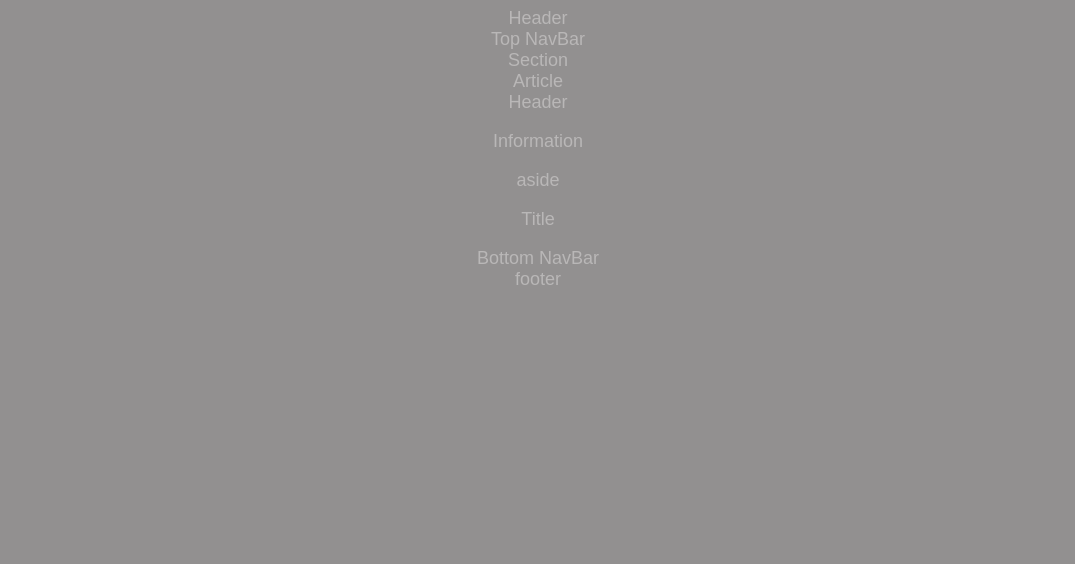
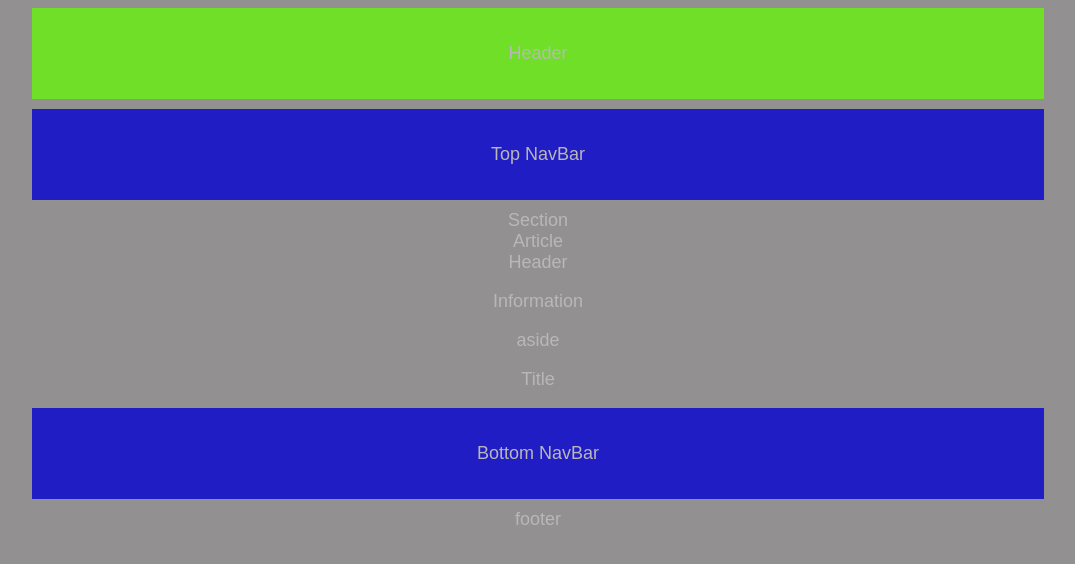
Before and after one commit to JennMartinez/Wireframe, a plain HTML site: page index.html in a window 1280 px wide. Shown: the whole page, without its empty margins (102-1177 px from the left). Drawn offline with Linux system fonts and the light colour scheme.

Commit message:
header and nav added

```diff
--- a/style.css
+++ b/style.css
@@ -9,3 +9,21 @@ body {
     background: rgb(146, 144, 144);
     font-size: 18px;
 }
+
+header {
+    background: #70df27;
+    padding: 35px;
+    margin-left: 10%;
+    margin-right: 10%;
+    width: 80%;
+    margin-bottom: 10px;
+}
+
+nav {
+    background: #201dc4;
+    padding: 35px;
+    margin-left: 10%;
+    margin-right: 10%;
+    width: 80%;
+    margin-bottom: 10px;
+}
```
